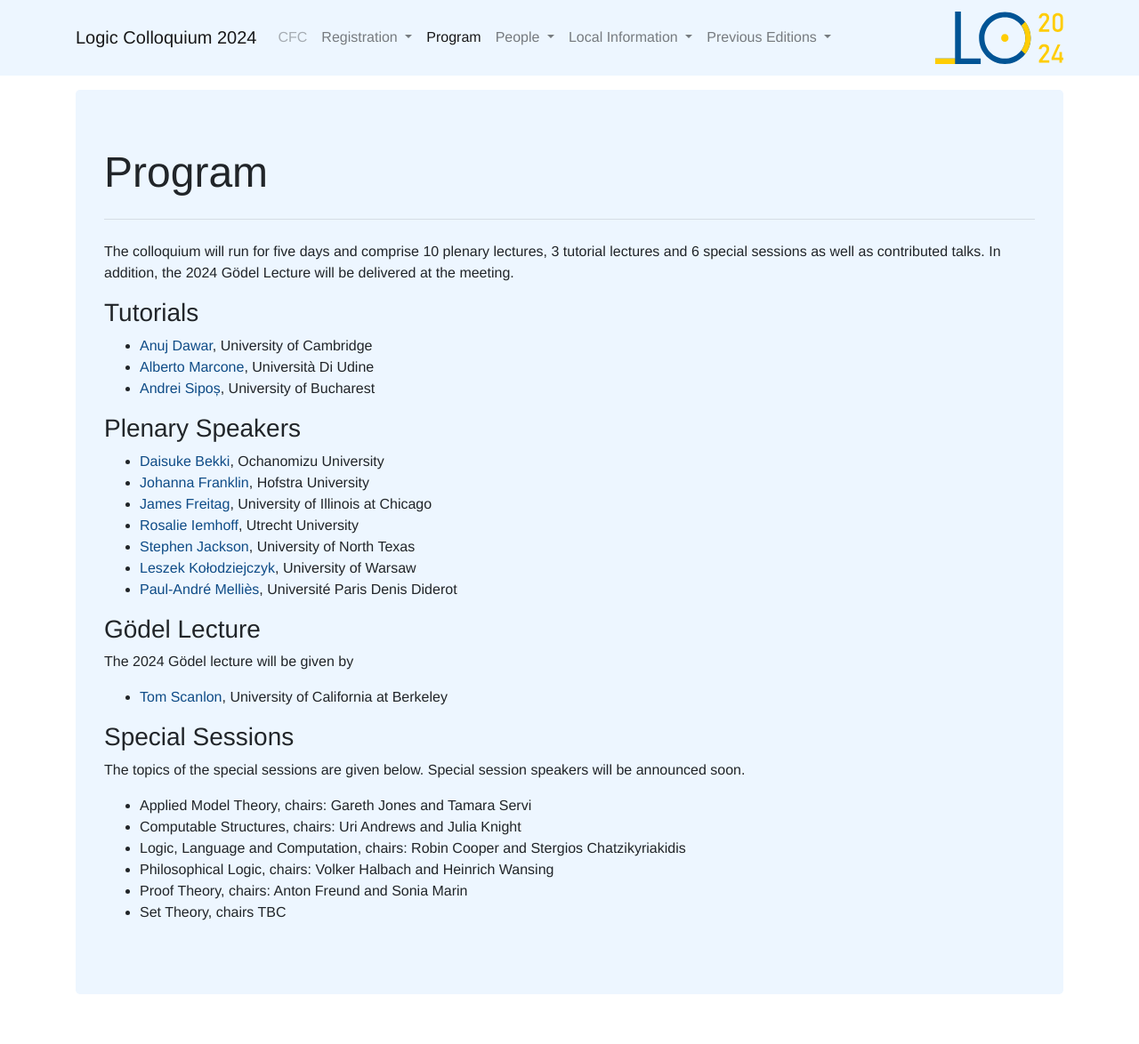
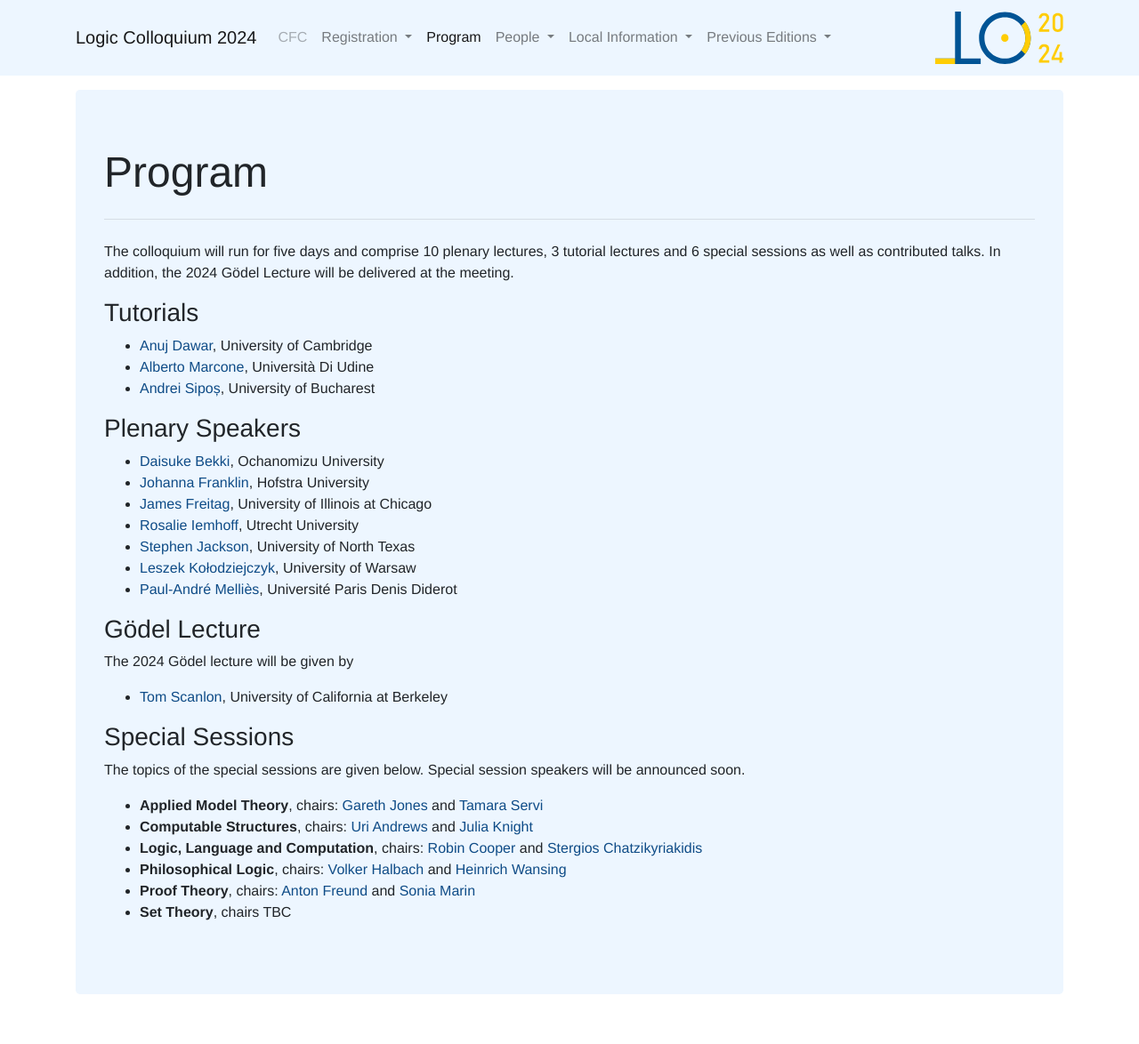
Before and after one commit to LC2024/LC2024.github.io, a Jekyll site: the page built from program/index.md, in a window 1280 px wide. Shown: the whole page at 89% size. Built offline with Jekyll 4.4.1, drawn with Linux system fonts in a browser that asks for light colours; some web fonts are replaced; some of the changed lines change nothing that is shown.

Commit message:
Beautify special sessions

```diff
--- a/program/index.md
+++ b/program/index.md
@@ -30,9 +30,9 @@
 ### Special Sessions
 The topics of the special sessions are given below. Special session speakers will be announced soon.
 
-- Applied Model Theory, chairs: Gareth Jones and Tamara Servi
-- Computable Structures, chairs: Uri Andrews and Julia Knight
-- Logic, Language and Computation, chairs: Robin Cooper and Stergios Chatzikyriakidis
-- Philosophical Logic, chairs: Volker Halbach and Heinrich Wansing
-- Proof Theory, chairs: Anton Freund and Sonia Marin
-- Set Theory, chairs TBC
+- **Applied Model Theory**, chairs: [Gareth Jones](https://personalpages.manchester.ac.uk/staff/Gareth.Jones-3/index.php) and [Tamara Servi](https://tamaraservi.github.io/)
+- **Computable Structures**, chairs: [Uri Andrews](https://uriandrews.netlify.app/) and [Julia Knight](https://math.nd.edu/people/faculty/julia-knight/)
+- **Logic, Language and Computation**, chairs: [Robin Cooper](https://sites.google.com/view/robincooper) and [Stergios Chatzikyriakidis](https://www.stergioschatzikyriakidis.com/)
+- **Philosophical Logic**, chairs: [Volker Halbach](https://users.ox.ac.uk/~sfop0114/) and [Heinrich Wansing](https://www.pe.ruhr-uni-bochum.de/philosophie/i/logic/index.html.en)
+- **Proof Theory**, chairs: [Anton Freund](https://www.mathematik.uni-wuerzburg.de/mathematicallogic/team/freund-anton/) and [Sonia Marin](https://filipendule.github.io/)
+- **Set Theory**, chairs TBC
```
